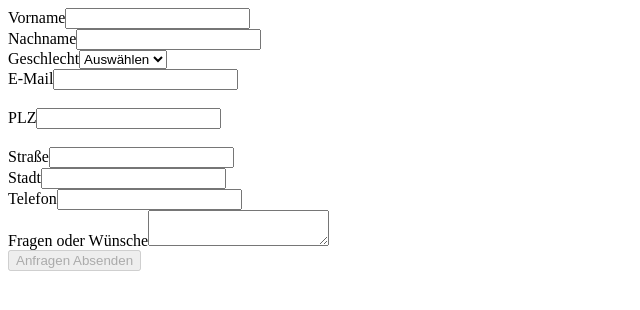
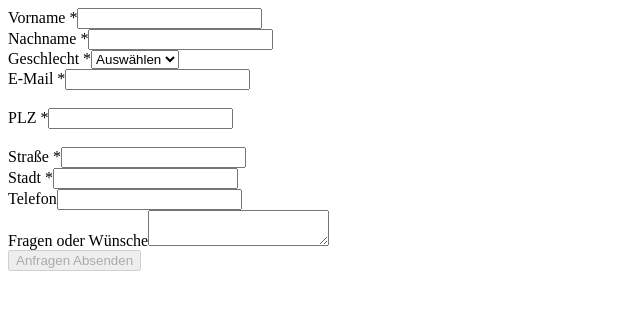
Before and after one commit to TimBluesWin/seitenalm-klon, an Angular app: page / in a window 1280 px wide. Shown: the top 310 px of the page, without its empty margins (0-640 px from the left). Built offline with nearby package versions, Linux system fonts and the light colour scheme.

Commit message:
Art der Commit: Fix
Ergänzung der Sterne für Pflichtfelde.

```diff
--- a/src/app/app.component.css
+++ b/src/app/app.component.css
@@ -0,0 +1,5 @@
+.form label.required::after,
+.form-label.required::after {
+  content:' *';
+  display:inline
+}
--- a/src/app/app.component.html
+++ b/src/app/app.component.html
@@ -1,5 +1,5 @@
 <form [formGroup]="anmeldungForm" (ngSubmit)="onSubmit()">
-  <label for="vorname">Vorname</label>
+  <label for="vorname" class="form-label required">Vorname</label>
   <input id="vorname" type="text" formControlName="vorname" required pattern="[a-zA-Z\xC0-\uFFFF]+([ \-']{0,1}[a-zA-Z\xC0-\uFFFF]+){0,2}[.]{0,1}"/>
 
   <div
@@ -14,7 +14,7 @@
   </div>
   <br />
 
-  <label for="nachname">Nachname</label>
+  <label for="nachname" class="form-label required">Nachname</label>
   <input id="nachname" type="text" formControlName="nachname" required>
 
   <div
@@ -29,7 +29,7 @@
   </div>
   <br />
 
-  <label for="geschlecht">Geschlecht</label>
+  <label for="geschlecht" class="form-label required">Geschlecht</label>
   <select formControlName="geschlecht">
     <option value="" selected>Auswählen</option>
     <option *ngFor="let geschlecht of geschlechtList" [ngValue]="geschlecht.value">
@@ -47,7 +47,7 @@
   </div>
 
 
-  <label for="email">E-Mail</label>
+  <label for="email" class="form-label required">E-Mail</label>
   <input id="email" type="email" formControlName="email" required/>
   <br />
 
@@ -63,7 +63,7 @@
   </div>
   <br />
 
-  <label for="plz">PLZ</label>
+  <label for="plz" class="form-label required">PLZ</label>
   <input id="plz" type="plz" formControlName="plz" required pattern="[0-9]{4}"/>
   <br />
 
@@ -80,7 +80,7 @@
   <br />
 
 
-  <label for="strasse">Straße</label>
+  <label for="strasse" class="form-label required">Straße</label>
   <input id="strasse" type="text" formControlName="strasse" required />
   <br />
 
@@ -92,7 +92,7 @@
     </div>
   </div>
 
-  <label for="stadt">Stadt</label>
+  <label for="stadt" class="form-label required">Stadt</label>
   <input id="stadt" type="text" formControlName="stadt" required/>
   <br />
 
```
